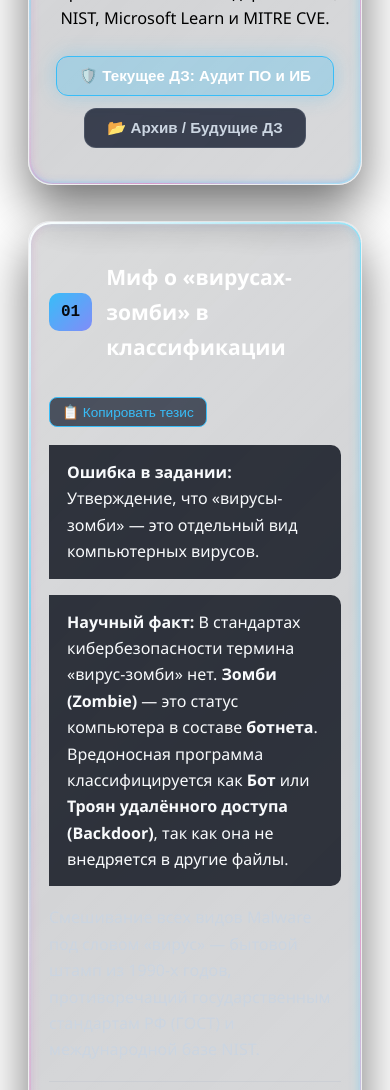
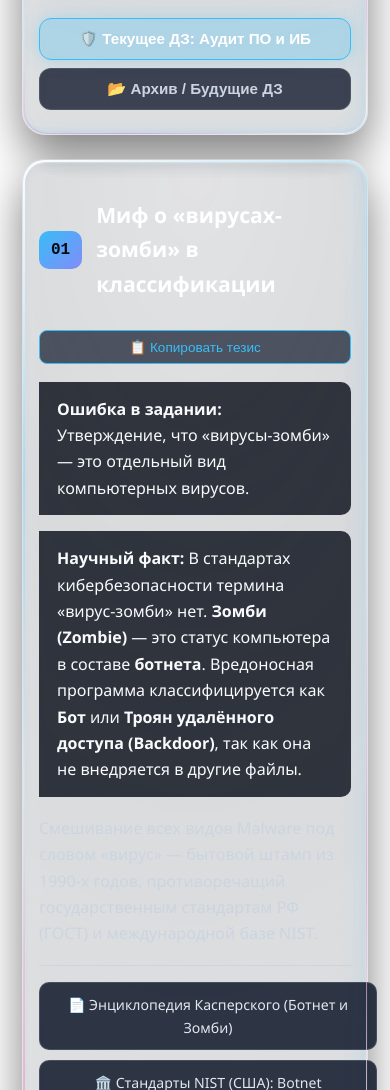
Before and after one commit to feks4you-bit/AUDIT, a plain HTML site: page index.html in a window 390 px wide. Shown: the part 910-2000 px from the top of the page. Drawn offline with Linux system fonts and the light colour scheme.

Commit message:
Update index.html

```diff
--- a/index.html
+++ b/index.html
@@ -173,34 +173,46 @@ header, .card {
 
 :root { --glass-alpha: 0.22; --spec: 0.65; }
 body.liquid-glass header, body.liquid-glass .card {
-    background: linear-gradient(135deg, rgba(255,255,255,0.18) 0%, rgba(255,255,255,0.03) 50%, rgba(255,255,255,0.12) 100%), rgba(10, 15, 26, var(--glass-alpha)) !important;
-    backdrop-filter: url(#liquid-refract) blur(var(--blur)) saturate(210%) contrast(108%) !important;
-    -webkit-backdrop-filter: blur(var(--blur)) saturate(210%) contrast(108%) !important;
-    border: 1.5px solid rgba(255, 255, 255, var(--spec)) !important;
+    background:
+        radial-gradient(140% 90% at 50% 0%, rgba(255, 255, 255, 0.28) 0%, rgba(255, 255, 255, 0.04) 48%, rgba(255, 255, 255, 0.14) 100%),
+        rgba(10, 15, 26, var(--glass-alpha)) !important;
+    backdrop-filter: blur(var(--blur)) saturate(200%) brightness(1.08) !important;
+    -webkit-backdrop-filter: blur(var(--blur)) saturate(200%) brightness(1.08) !important;
+    border: 1px solid rgba(255, 255, 255, var(--spec)) !important;
     box-shadow:
-        inset 0 1.5px 2px rgba(255, 255, 255, 0.9),
-        inset 0 -2px 4px rgba(120, 200, 255, 0.4),
-        inset 3px 0 10px rgba(255, 110, 190, 0.22),
-        inset -3px 0 10px rgba(56, 220, 255, 0.25),
-        0 24px 50px rgba(0, 0, 0, 0.55) !important;
+        inset 0 2px 3px rgba(255, 255, 255, 0.85),
+        inset 0 -2px 5px rgba(140, 210, 255, 0.35),
+        inset 10px 0 20px rgba(255, 255, 255, 0.08),
+        inset -10px 0 20px rgba(56, 189, 248, 0.1),
+        0 20px 45px rgba(0, 0, 0, 0.5) !important;
 }
 body.liquid-glass header::before, body.liquid-glass .card::before {
     content: ""; position: absolute; inset: 0; border-radius: inherit; padding: 1.5px;
-    background: linear-gradient(135deg, rgba(255,255,255,0.95) 0%, rgba(56,220,255,0.55) 28%, rgba(255,255,255,0.05) 50%, rgba(244,114,182,0.55) 75%, rgba(160,235,255,0.85) 100%);
+    background: linear-gradient(145deg, rgba(255,255,255,0.95) 0%, rgba(125,211,252,0.5) 25%, rgba(255,255,255,0.04) 50%, rgba(244,114,182,0.45) 75%, rgba(255,255,255,0.85) 100%);
     -webkit-mask: linear-gradient(#fff 0 0) content-box, linear-gradient(#fff 0 0);
     -webkit-mask-composite: xor; mask-composite: exclude; pointer-events: none;
 }
 
+@media (max-width: 768px) {
+    .container { padding: 68px 14px 30px; }
+    header { padding: 24px 16px; margin-bottom: 24px; }
+    h1 { font-size: 1.55rem; min-height: 2.2rem; }
+    .subtitle { font-size: 0.94rem; }
+    .settings-trigger { top: 12px; right: 12px; padding: 8px 14px; font-size: 0.85rem; }
+    .settings-panel { top: 56px; left: 12px; right: 12px; width: auto; max-height: 76vh; padding: 16px; }
+    .nav-tabs { flex-direction: column; gap: 8px; }
+    .tab-btn { width: 100%; padding: 11px 16px; }
+    .card { padding: 20px 16px; margin-bottom: 18px; transform: none !important; }
+    .card-top { flex-direction: column; align-items: stretch; gap: 10px; }
+    .copy-btn { width: 100%; text-align: center; padding: 8px; }
+    .links-row { flex-direction: column; }
+    .proof-link { width: 100%; text-align: center; padding: 10px 12px; }
+    #toast { left: 14px; right: 14px; bottom: 16px; text-align: center; }
+}
+
 </style>
 </head>
-<body> <svg width="0" height="0" style="position:fixed;pointer-events:none;" aria-hidden="true">
-    <filter id="liquid-refract" x="-10%" y="-10%" width="120%" height="120%">
-        <feTurbulence type="fractalNoise" baseFrequency="0.012" numOctaves="2" seed="3" result="noise"/>
-        <feGaussianBlur in="noise" stdDeviation="5" result="smoothNoise"/>
-        <feDisplacementMap id="refract-map" in="SourceGraphic" in2="smoothNoise" scale="18" xChannelSelector="R" yChannelSelector="G"/>
-    </filter>
-</svg>
-
+<body>
     <button class="settings-trigger" onclick="toggleSettings()">⚙️ Настройки</button>
 <div class="settings-panel" id="settings-panel">
     <div class="set-tabs"><span class="set-tab">🎨 Кастомизация</span></div>
@@ -582,15 +594,7 @@ function loop() {
     animId = requestAnimationFrame(loop);
 }
 resize();
-    document.querySelectorAll('.card').forEach(card => {
-    card.addEventListener('mousemove', e => {
-        const r = card.getBoundingClientRect();
-        const x = (e.clientX - r.left) / r.width - 0.5;
-        const y = (e.clientY - r.top) / r.height - 0.5;
-        card.style.transform = `perspective(900px) rotateY(${x * 5}deg) rotateX(${-y * 5}deg) translateY(-4px)`;
-    });
-    card.addEventListener('mouseleave', () => { card.style.transform = ''; });
-});
+
 
 function filterCards(q) {
     q = q.toLowerCase();
@@ -686,18 +690,15 @@ function updateAllSettings() {
     tiltEnabled = document.getElementById('tilt-check').checked;
 
     document.body.classList.toggle('liquid-glass', isLiquid);
-    const rMap = document.getElementById('refract-map');
-    if (rMap) rMap.setAttribute('scale', isLiquid ? lq : '0');
-
-    document.getElementById('liq-val').textContent = isLiquid ? (lq + 'px') : 'Выкл';
+    document.getElementById('liq-val').textContent = isLiquid ? (lq + '%') : 'Выкл';
     document.getElementById('blur-val').textContent = isBlur ? (b + 'px') : 'Выкл';
     document.getElementById('glass-val').textContent = isGlass ? (g + '%') : 'Выкл';
     document.getElementById('font-val').textContent = f + '%';
     document.getElementById('rad-val').textContent = r + 'px';
 
-    document.documentElement.style.setProperty('--spec', isLiquid ? Math.min(0.95, 0.35 + lq / 75).toFixed(2) : '0.16');
+    document.documentElement.style.setProperty('--spec', isLiquid ? (lq / 100).toFixed(2) : '0.16');
     document.documentElement.style.setProperty('--blur', isBlur ? (b + 'px') : '0px');
-    document.documentElement.style.setProperty('--glass-alpha', isGlass ? (g / 100).toFixed(2) : '0.18');
+    document.documentElement.style.setProperty('--glass-alpha', isGlass ? (g / 100).toFixed(2) : '0.16');
     document.documentElement.style.setProperty('--font-scale', f + '%');
     document.documentElement.style.setProperty('--radius', r + 'px');
 
@@ -711,12 +712,13 @@ document.querySelectorAll('.card').forEach(card => {
         const rect = card.getBoundingClientRect(), x = (e.clientX - rect.left) / rect.width - 0.5, y = (e.clientY - rect.top) / rect.height - 0.5;
         card.style.transform = `perspective(900px) rotateY(${x * 5}deg) rotateX(${-y * 5}deg) translateY(-4px)`;
     });
+    card.addEventListener('mouseleave', () => { card.style.transform = ''; });
 });
 function resetAllSettings() {
     ['portal_color_preset','portal_bg_mode','portal_liquid','portal_liq_val','portal_blur_on','portal_glass_on','portal_blur','portal_glass','portal_font','portal_rad','portal_tilt'].forEach(k => localStorage.removeItem(k));
     document.getElementById('color-select').value = 'blue'; document.getElementById('bg-select').value = 'mesh';
     document.getElementById('liquid-check').checked = true; document.getElementById('blur-check').checked = true; document.getElementById('glass-check').checked = false;
-    document.getElementById('liq-range').value = 18; document.getElementById('blur-range').value = 8; document.getElementById('glass-range').value = 55; document.getElementById('font-range').value = 100; document.getElementById('rad-range').value = 22; document.getElementById('tilt-check').checked = true;
+    document.getElementById('liq-range').value = 70; document.getElementById('blur-range').value = 10; document.getElementById('glass-range').value = 55; document.getElementById('font-range').value = 100; document.getElementById('rad-range').value = 22; document.getElementById('tilt-check').checked = true;
     changeColorPreset('blue'); changeBgMode('mesh'); updateAllSettings();
     if (typeof playFx === 'function') playFx('copy');
 }
```
